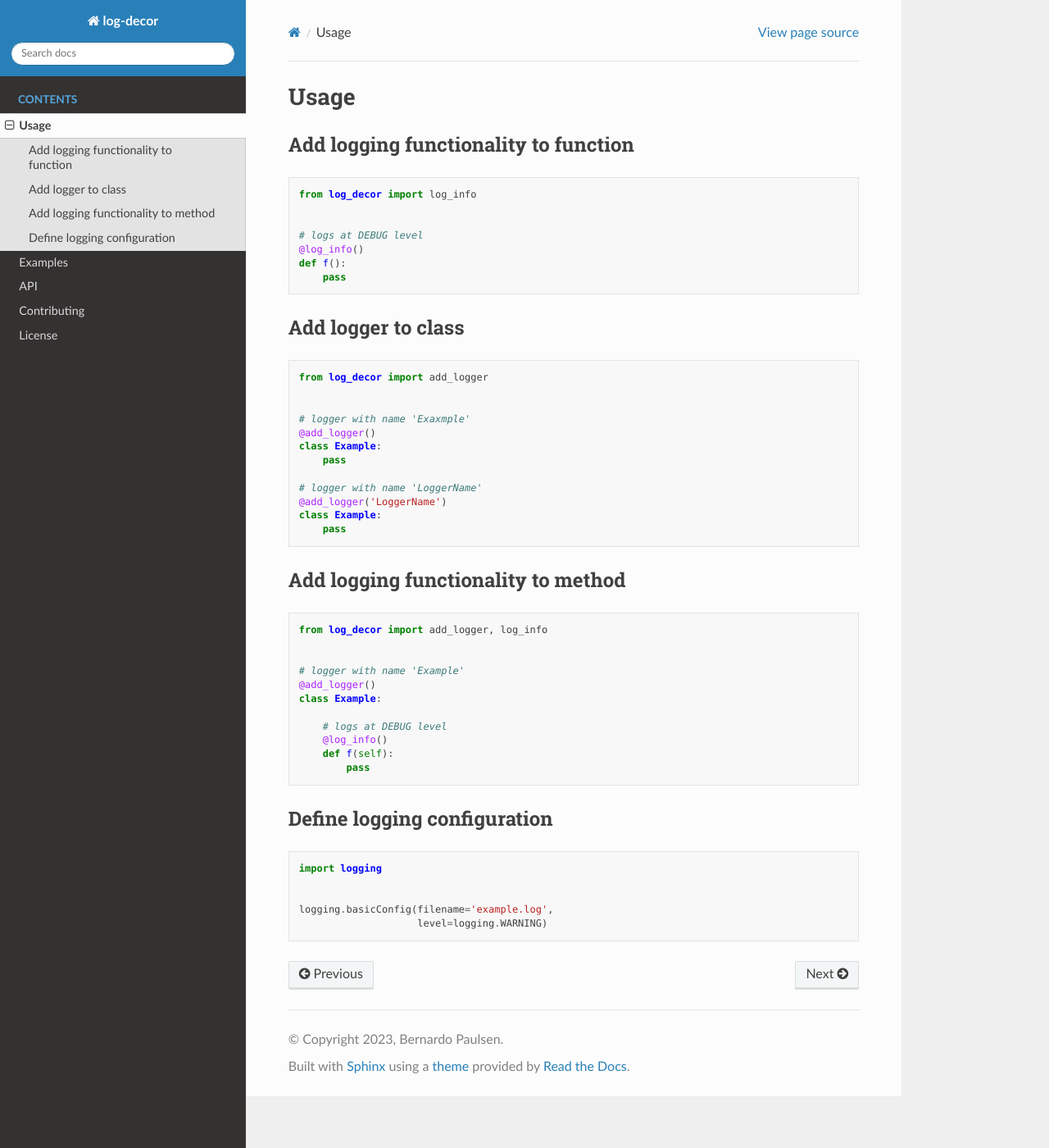
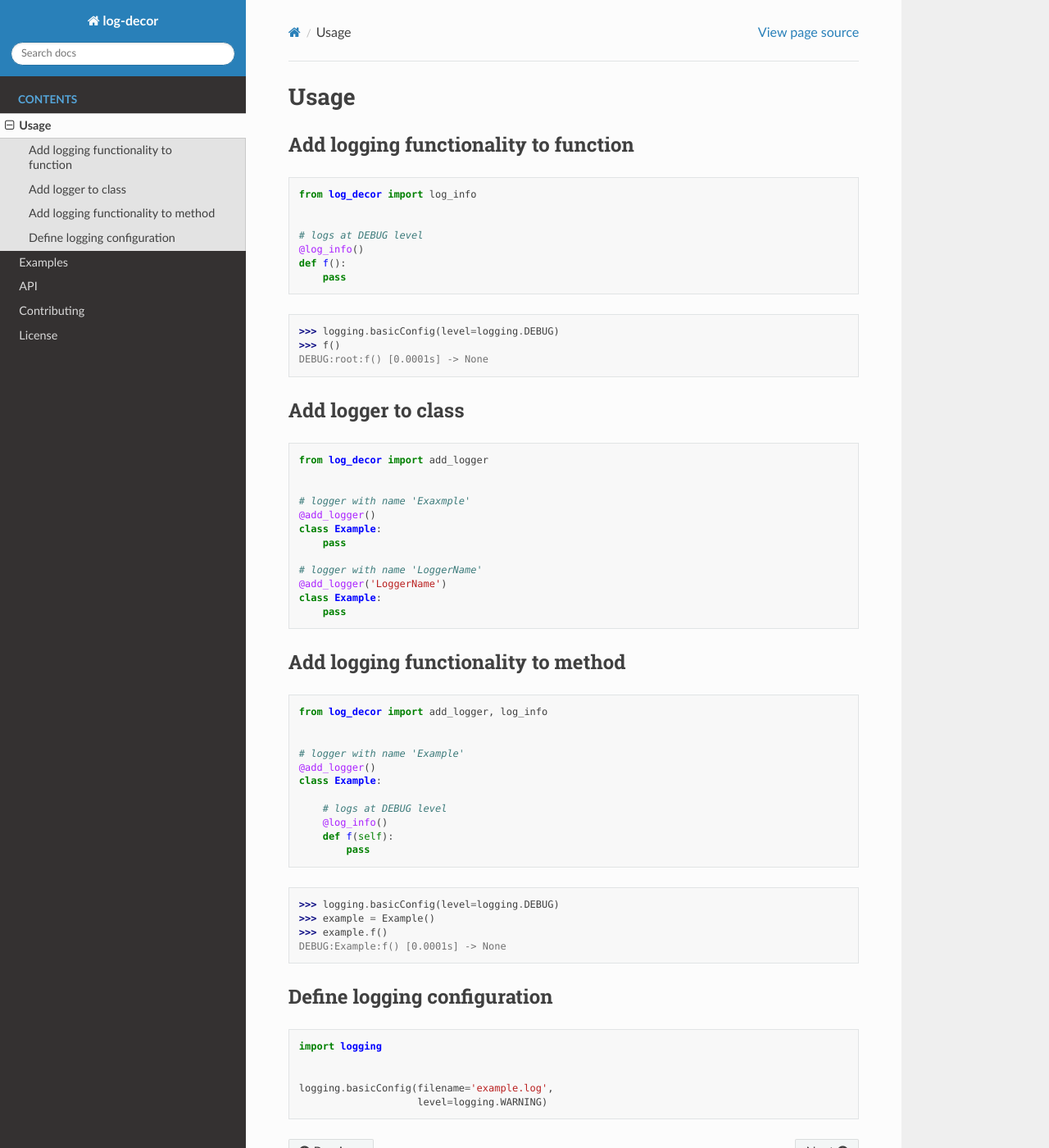
Before and after one commit to bernardopaulsen/log_decor, a Sphinx documentation site: the page built from docs/modules/usage.rst, in a window 1280 px wide and 1400 px high. Shown: the whole window at 82% size. Built offline with Sphinx 7.4.7 and the Read the Docs theme 2.0.0, drawn with Linux system fonts in a browser that asks for light colours.

Commit message:
add function callings to usage examples

```diff
--- a/docs/modules/usage.rst
+++ b/docs/modules/usage.rst
@@ -14,6 +14,11 @@ Add logging functionality to function
     @log_info()
     def f():
         pass
+
+
+>>> logging.basicConfig(level=logging.DEBUG)
+>>> f()
+DEBUG:root:f() [0.0001s] -> None
 
 
 Add logger to class
@@ -53,6 +58,12 @@ Add logging functionality to method
             pass
 
 
+>>> logging.basicConfig(level=logging.DEBUG)
+>>> example = Example()
+>>> example.f()
+DEBUG:Example:f() [0.0001s] -> None
+
+
 Define logging configuration
 ----------------------------
 
```
